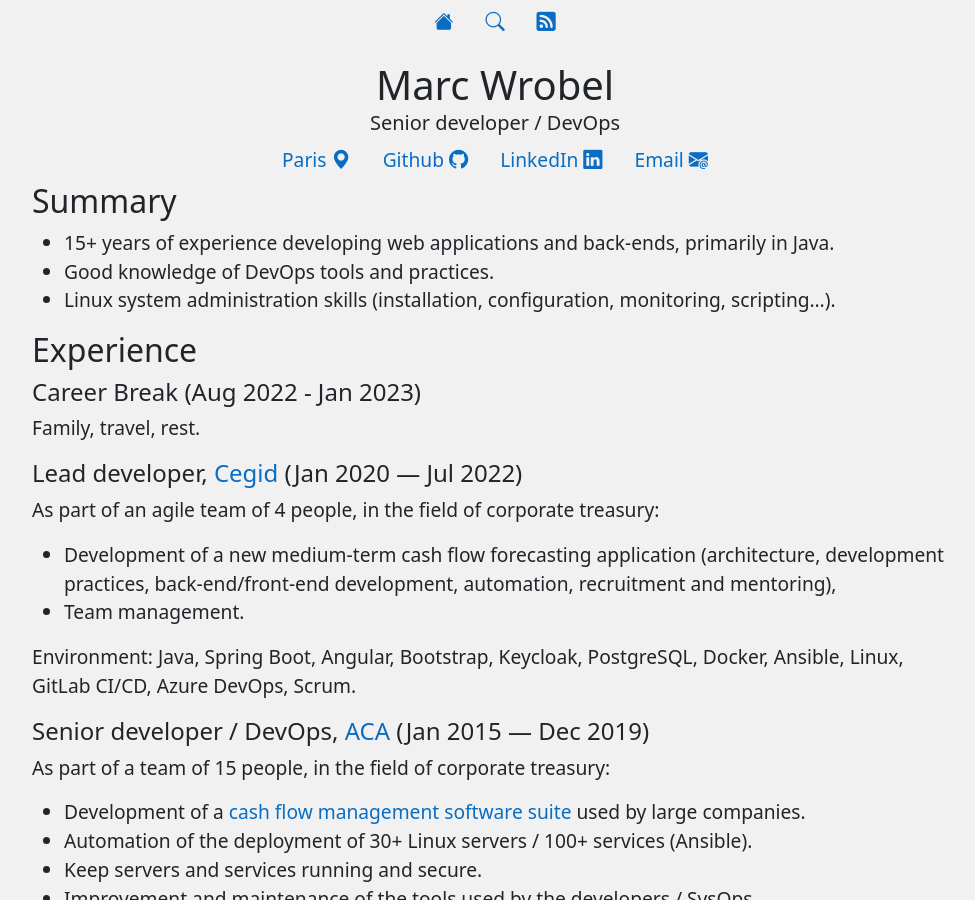
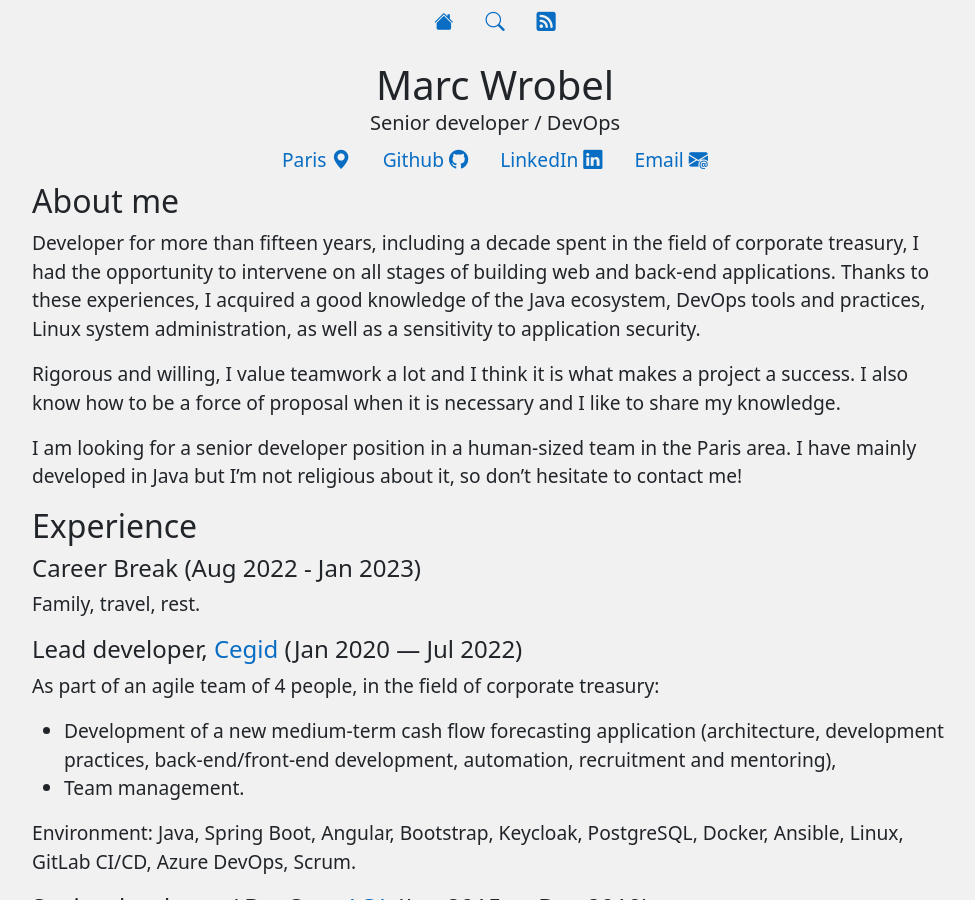
Before and after one commit to marcwrobel/marcwrobel.github.io, a Jekyll site: the page built from about.md, in a window 1280 px wide and 900 px high. Shown: the whole window, without its empty margins (145-1120 px from the left). Built offline with Jekyll 4.4.1, drawn with Linux system fonts in a browser that asks for light colours.

Commit message:
Modification de la section 'Summary' sur la page 'About'

```diff
--- a/about.md
+++ b/about.md
@@ -8,11 +8,18 @@
 translated_title: Version française
 ---
 
-## Summary
+## About me
 
-- 15+ years of experience developing web applications and back-ends, primarily in Java.
-- Good knowledge of DevOps tools and practices.
-- Linux system administration skills (installation, configuration, monitoring, scripting…).
+Developer for more than fifteen years, including a decade spent in the field of corporate treasury,
+I had the opportunity to intervene on all stages of building web and back-end applications. Thanks
+to these experiences, I acquired a good knowledge of the Java ecosystem, DevOps tools and practices,
+Linux system administration, as well as a sensitivity to application security.
+
+Rigorous and willing, I value teamwork a lot and I think it is what makes a project a success. I
+also know how to be a force of proposal when it is necessary and I like to share my knowledge.
+
+I am looking for a senior developer position in a human-sized team in the Paris area. I have mainly
+developed in Java but I'm not religious about it, so don't hesitate to contact me!
 
 ## Experience
 
```
